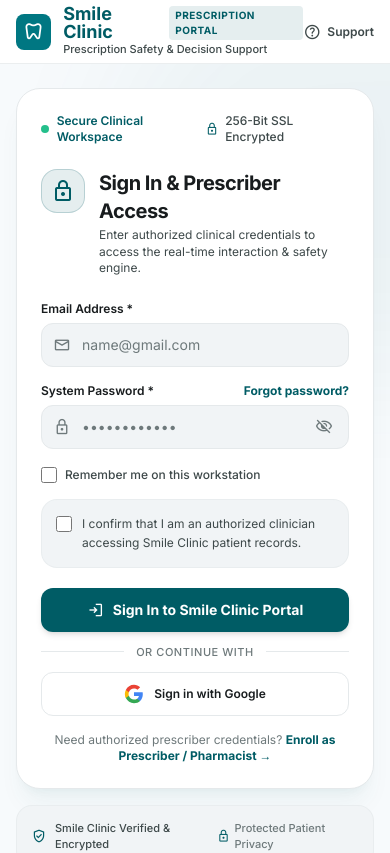
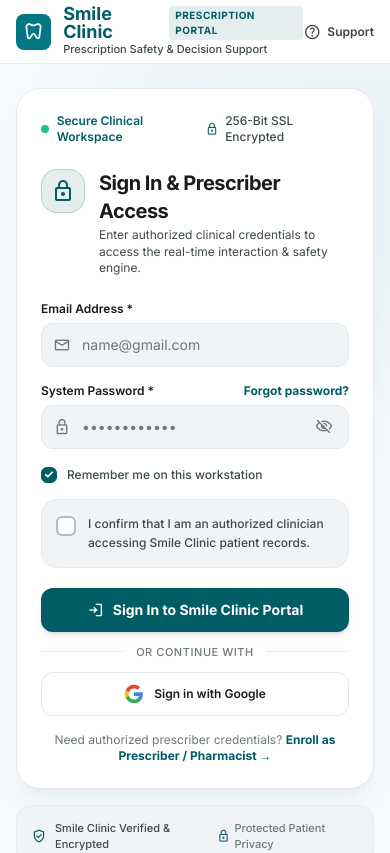
Before and after one commit to HelloWorld-Farhan/Prescription_DentalClinic, a React (Vite) app: page /login in a window 390 px wide. Shown: the top 853 px of the page. Built offline with nearby package versions, Linux system fonts and the light colour scheme.

Commit message:
feat(ui): perfected clinical confirmation checkboxes and remember me default

```diff
--- a/src/pages/Login.tsx
+++ b/src/pages/Login.tsx
@@ -25,7 +25,7 @@
   const [passwordTouched, setPasswordTouched] = useState(false);
   const [hasAttemptedSubmit, setHasAttemptedSubmit] = useState(false);
   const [showPassword, setShowPassword] = useState(false);
-  const [rememberDevice, setRememberDevice] = useState(false);
+  const [rememberDevice, setRememberDevice] = useState(true);
   const [authorizedConfirmation, setAuthorizedConfirmation] = useState(false);
   const [errorMessage, setErrorMessage] = useState<string | null>(null);
   const [successFlash, setSuccessFlash] = useState<string | null>(() => {
@@ -363,24 +363,52 @@
 
                     {/* Remember Device */}
                     <div className="flex items-center justify-between pt-0.5">
-                      <label className="flex items-center gap-2 cursor-pointer select-none">
+                      <label className="flex items-center gap-2.5 cursor-pointer select-none group">
+                        <div className="relative shrink-0">
                           <input
                             type="checkbox"
                             checked={rememberDevice}
                             onChange={(e) => setRememberDevice(e.target.checked)}
-                          className="w-4 h-4 rounded text-primary focus:ring-0 accent-primary cursor-pointer"
+                            className="sr-only"
                           />
-                        <span className="text-xs text-on-surface-variant font-medium">Remember me on this workstation</span>
+                          <motion.div
+                            animate={rememberDevice ? { scale: [1, 1.15, 1] } : { scale: 1 }}
+                            transition={{ duration: 0.2 }}
+                            className={`w-4 h-4 rounded-md border flex items-center justify-center transition-all ${
+                              rememberDevice
+                                ? 'bg-primary border-primary text-white shadow-xs'
+                                : 'bg-white border-outline/50 group-hover:border-primary/60'
+                            }`}
+                          >
+                            {rememberDevice && (
+                              <motion.span
+                                initial={{ scale: 0, opacity: 0 }}
+                                animate={{ scale: 1, opacity: 1 }}
+                                className="material-symbols-outlined text-white text-[13px] font-bold"
+                              >
+                                check
+                              </motion.span>
+                            )}
+                          </motion.div>
+                        </div>
+                        <span className="text-xs text-on-surface-variant group-hover:text-on-surface font-medium transition-colors">
+                          Remember me on this workstation
+                        </span>
                       </label>
                     </div>
 
-                    {/* Clinician Authorization Confirmation */}
-                    <div className={`rounded-2xl p-3.5 border transition-all ${
+                    {/* Clinician Authorization Confirmation Card */}
+                    <div
+                      className={`p-3.5 sm:p-4 rounded-2xl border transition-all ${
                         checkboxError
-                        ? 'bg-rose-50/40 border-rose-300'
-                        : 'bg-surface-container-low border-surface-container-high/60'
-                    }`}>
-                      <label className="flex items-start gap-2.5 cursor-pointer group">
+                          ? 'bg-rose-50/60 border-rose-400 shadow-xs'
+                          : authorizedConfirmation
+                          ? 'bg-emerald-50/80 border-emerald-300 shadow-xs'
+                          : 'bg-surface-container-low border-surface-container-high/80 hover:border-primary/40 hover:bg-surface-container-lowest'
+                      }`}
+                    >
+                      <label className="flex items-start gap-3 cursor-pointer group select-none">
+                        <div className="relative shrink-0 mt-0.5">
                           <input
                             type="checkbox"
                             checked={authorizedConfirmation}
@@ -388,15 +416,45 @@
                               setAuthorizedConfirmation(e.target.checked);
                               setErrorMessage(null);
                             }}
-                          className="w-4 h-4 mt-0.5 rounded text-primary focus:ring-0 accent-primary cursor-pointer shrink-0"
+                            className="sr-only"
                           />
-                        <span className="text-xs text-on-surface-variant group-hover:text-on-surface transition-colors leading-relaxed">
+                          <motion.div
+                            animate={authorizedConfirmation ? { scale: [1, 1.15, 1] } : { scale: 1 }}
+                            transition={{ duration: 0.22 }}
+                            className={`w-5 h-5 rounded-md border-2 flex items-center justify-center transition-all ${
+                              authorizedConfirmation
+                                ? 'bg-emerald-600 border-emerald-600 shadow-xs'
+                                : checkboxError
+                                ? 'bg-white border-rose-400'
+                                : 'bg-white border-outline/50 group-hover:border-primary/60'
+                            }`}
+                          >
+                            {authorizedConfirmation && (
+                              <motion.span
+                                initial={{ scale: 0, opacity: 0 }}
+                                animate={{ scale: 1, opacity: 1 }}
+                                className="material-symbols-outlined text-white text-[14px] font-bold"
+                              >
+                                check
+                              </motion.span>
+                            )}
+                          </motion.div>
+                        </div>
+                        <div className="flex-1">
+                          <span className={`text-xs leading-relaxed font-medium transition-colors block ${
+                            checkboxError
+                              ? 'text-rose-900 font-semibold'
+                              : authorizedConfirmation
+                              ? 'text-emerald-950 font-semibold'
+                              : 'text-on-surface-variant group-hover:text-on-surface'
+                          }`}>
                             I confirm that I am an authorized clinician accessing Smile Clinic patient records.
                           </span>
+                        </div>
                       </label>
                       {checkboxError && (
-                        <p className="text-[11px] text-rose-600 font-medium flex items-center gap-1 mt-2 pt-1.5 border-t border-rose-200/60 animate-fadeIn">
-                          <span className="material-symbols-outlined text-[14px] shrink-0">error</span>
+                        <p className="text-[11px] text-rose-600 font-semibold flex items-center gap-1.5 mt-2.5 pt-2 border-t border-rose-200 animate-fadeIn">
+                          <span className="material-symbols-outlined text-[15px] shrink-0">error</span>
                           <span>{checkboxError}</span>
                         </p>
                       )}
--- a/src/pages/Signup.tsx
+++ b/src/pages/Signup.tsx
@@ -595,17 +595,17 @@
                     <PasswordStrengthMeter password={password} confirmPassword={confirmPassword} />
                   </div>
 
-                  {/* Attestation checkbox — styled with real-time error */}
+                  {/* Attestation confirmation card */}
                   <div
-                    className={`p-4 rounded-2xl border transition-all ${
+                    className={`p-3.5 sm:p-4 rounded-2xl border transition-all ${
                       termsError
-                        ? 'bg-rose-50/50 border-rose-400'
+                        ? 'bg-rose-50/60 border-rose-400 shadow-xs'
                         : agreedTerms
-                        ? 'bg-emerald-50 border-emerald-300'
-                        : 'bg-surface-container-low border-surface-container-high/60 hover:border-primary/40 hover:bg-surface-container-lowest'
+                        ? 'bg-emerald-50/80 border-emerald-300 shadow-xs'
+                        : 'bg-surface-container-low border-surface-container-high/80 hover:border-primary/40 hover:bg-surface-container-lowest'
                     }`}
                   >
-                    <label className="flex items-start gap-3 cursor-pointer">
+                    <label className="flex items-start gap-3 cursor-pointer select-none group">
                       {/* Custom checkbox visual */}
                       <div className="relative shrink-0 mt-0.5">
                         <input
@@ -619,40 +619,42 @@
                         />
                         <motion.div
                           animate={agreedTerms ? { scale: [1, 1.15, 1] } : { scale: 1 }}
-                          transition={{ duration: 0.25 }}
+                          transition={{ duration: 0.22 }}
                           className={`w-5 h-5 rounded-md border-2 flex items-center justify-center transition-all ${
                             agreedTerms
-                              ? 'bg-emerald-500 border-emerald-500'
+                              ? 'bg-emerald-600 border-emerald-600 shadow-xs'
                               : termsError
                               ? 'bg-white border-rose-400'
-                              : 'bg-surface-container border-outline/50'
+                              : 'bg-white border-outline/50 group-hover:border-primary/60'
                           }`}
                         >
                           {agreedTerms && (
                             <motion.span
                               initial={{ scale: 0, opacity: 0 }}
                               animate={{ scale: 1, opacity: 1 }}
-                              className="material-symbols-outlined text-white text-[14px]"
+                              className="material-symbols-outlined text-white text-[14px] font-bold"
                             >
                               check
                             </motion.span>
                           )}
                         </motion.div>
                       </div>
-                      <span className={`text-xs leading-relaxed transition-colors ${
-                        termsError
-                          ? 'text-rose-900 font-medium'
-                          : agreedTerms
-                          ? 'text-emerald-800 font-medium'
-                          : 'text-on-surface-variant'
-                      }`}>
-                        I confirm that all details provided are accurate and I agree to the clinical terms and privacy policy.
-                      </span>
+                      <div className="flex-1">
+                        <span className={`text-xs leading-relaxed font-medium transition-colors block ${
+                          termsError
+                            ? 'text-rose-900 font-semibold'
+                            : agreedTerms
+                            ? 'text-emerald-950 font-semibold'
+                            : 'text-on-surface-variant group-hover:text-on-surface'
+                        }`}>
+                          I confirm that all details provided are accurate and I agree to the clinical terms and privacy policy.
+                        </span>
+                      </div>
                     </label>
 
                     {termsError && (
-                      <p className="text-[11px] text-rose-600 font-medium flex items-center gap-1 mt-2.5 pt-2 border-t border-rose-200/60 animate-fadeIn">
-                        <span className="material-symbols-outlined text-[14px] shrink-0">error</span>
+                      <p className="text-[11px] text-rose-600 font-semibold flex items-center gap-1.5 mt-2.5 pt-2 border-t border-rose-200 animate-fadeIn">
+                        <span className="material-symbols-outlined text-[15px] shrink-0">error</span>
                         <span>{termsError}</span>
                       </p>
                     )}
```
Lines whose indentation alone changed are shown as unchanged.
